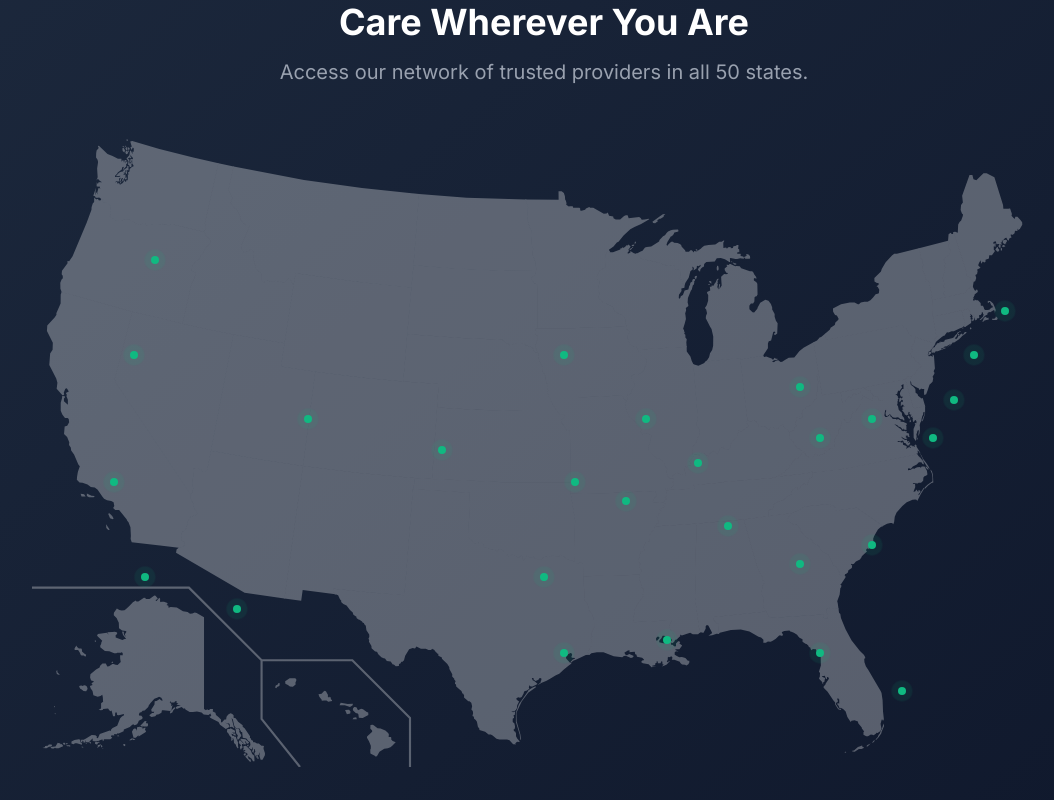
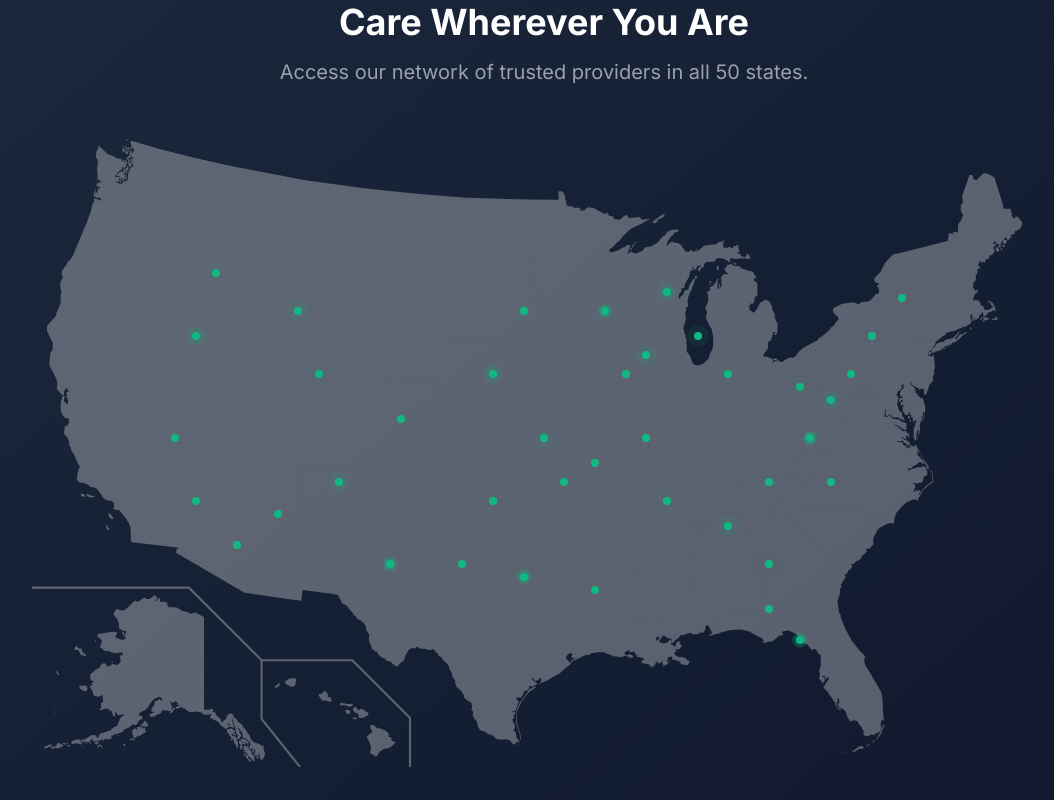
Before and after one commit to CoHoast/clarity-health-network, a Next.js app: page / in a window 1280 px wide. Shown: the part 2500-3300 px from the top of the page, without its empty margins (96-1150 px from the left). Built offline with nearby package versions, Linux system fonts and the light colour scheme.

Commit message:
Fix USA map dots - reposition all cities to land on the map

```diff
--- a/components/USAMap.tsx
+++ b/components/USAMap.tsx
@@ -1,8 +1,66 @@
 "use client";
 
-import Image from "next/image";
+export default function USAMap() {
+  // City positions calibrated to USA map boundaries
+  // Map spans roughly 15%-85% horizontally, 15%-85% vertically
+  const cities = [
+    // West Coast
+    { left: "18%", top: "22%", city: "Seattle" },
+    { left: "16%", top: "32%", city: "Portland" },
+    { left: "14%", top: "48%", city: "San Francisco" },
+    { left: "16%", top: "58%", city: "Los Angeles" },
+    { left: "20%", top: "65%", city: "San Diego" },
 
-export default function USAMap() {
+    // Southwest
+    { left: "24%", top: "60%", city: "Phoenix" },
+    { left: "30%", top: "55%", city: "Albuquerque" },
+    { left: "35%", top: "68%", city: "El Paso" },
+
+    // Mountain
+    { left: "28%", top: "38%", city: "Salt Lake City" },
+    { left: "36%", top: "45%", city: "Denver" },
+    { left: "26%", top: "28%", city: "Boise" },
+
+    // Central
+    { left: "45%", top: "58%", city: "Dallas" },
+    { left: "48%", top: "70%", city: "Houston" },
+    { left: "42%", top: "68%", city: "San Antonio" },
+    { left: "50%", top: "48%", city: "Kansas City" },
+    { left: "48%", top: "28%", city: "Minneapolis" },
+    { left: "45%", top: "38%", city: "Omaha" },
+    { left: "52%", top: "55%", city: "Oklahoma City" },
+
+    // Midwest
+    { left: "58%", top: "38%", city: "Chicago" },
+    { left: "60%", top: "48%", city: "Indianapolis" },
+    { left: "55%", top: "52%", city: "St. Louis" },
+    { left: "60%", top: "35%", city: "Milwaukee" },
+    { left: "56%", top: "28%", city: "Madison" },
+
+    // South
+    { left: "62%", top: "58%", city: "Nashville" },
+    { left: "55%", top: "72%", city: "New Orleans" },
+    { left: "68%", top: "62%", city: "Atlanta" },
+    { left: "72%", top: "68%", city: "Jacksonville" },
+    { left: "75%", top: "80%", city: "Miami" },
+    { left: "72%", top: "75%", city: "Tampa" },
+
+    // Great Lakes
+    { left: "65%", top: "32%", city: "Detroit" },
+    { left: "68%", top: "38%", city: "Cleveland" },
+    { left: "62%", top: "25%", city: "Grand Rapids" },
+
+    // Northeast
+    { left: "75%", top: "40%", city: "Pittsburgh" },
+    { left: "80%", top: "38%", city: "Philadelphia" },
+    { left: "82%", top: "32%", city: "New York" },
+    { left: "85%", top: "26%", city: "Boston" },
+    { left: "78%", top: "42%", city: "Washington DC" },
+    { left: "76%", top: "48%", city: "Richmond" },
+    { left: "72%", top: "55%", city: "Charlotte" },
+    { left: "78%", top: "55%", city: "Raleigh" },
+  ];
+
   return (
     <div className="relative max-w-5xl mx-auto">
       {/* USA Map Image with overlay styling */}
@@ -22,41 +80,17 @@ export default function USAMap() {
 
         {/* Provider dots overlay */}
         <div className="absolute inset-0">
-          {[
-            { left: "12%", top: "20%", city: "Seattle" },
-            { left: "10%", top: "35%", city: "Portland" },
-            { left: "8%", top: "55%", city: "San Francisco" },
-            { left: "11%", top: "70%", city: "Los Angeles" },
-            { left: "20%", top: "75%", city: "Phoenix" },
-            { left: "27%", top: "45%", city: "Salt Lake City" },
-            { left: "40%", top: "50%", city: "Denver" },
-            { left: "50%", top: "70%", city: "Dallas" },
-            { left: "52%", top: "82%", city: "Houston" },
-            { left: "53%", top: "55%", city: "Kansas City" },
-            { left: "52%", top: "35%", city: "Minneapolis" },
-            { left: "60%", top: "45%", city: "Chicago" },
-            { left: "65%", top: "52%", city: "Indianapolis" },
-            { left: "58%", top: "58%", city: "St. Louis" },
-            { left: "68%", top: "62%", city: "Nashville" },
-            { left: "75%", top: "68%", city: "Atlanta" },
-            { left: "77%", top: "48%", city: "Cleveland" },
-            { left: "75%", top: "40%", city: "Detroit" },
-            { left: "82%", top: "45%", city: "Pittsburgh" },
-            { left: "88%", top: "48%", city: "Washington DC" },
-            { left: "90%", top: "42%", city: "Philadelphia" },
-            { left: "92%", top: "35%", city: "New York" },
-            { left: "95%", top: "28%", city: "Boston" },
-            { left: "82%", top: "65%", city: "Charlotte" },
-            { left: "85%", top: "88%", city: "Miami" },
-            { left: "77%", top: "82%", city: "Tampa" },
-            { left: "62%", top: "80%", city: "New Orleans" },
-          ].map((city, i) => (
+          {cities.map((city, i) => (
             <div
               key={i}
               className="absolute w-3 h-3 -translate-x-1/2 -translate-y-1/2"
               style={{ left: city.left, top: city.top }}
+              title={city.city}
             >
-              <div className="absolute inset-0 bg-[#10b981] rounded-full opacity-40 animate-ping" style={{ animationDuration: '3s' }} />
+              <div
+                className="absolute inset-0 bg-[#10b981] rounded-full opacity-40 animate-ping"
+                style={{ animationDuration: `${2 + (i % 3)}s`, animationDelay: `${(i % 5) * 0.4}s` }}
+              />
               <div className="absolute inset-0.5 bg-[#10b981] rounded-full" />
             </div>
           ))}
```
